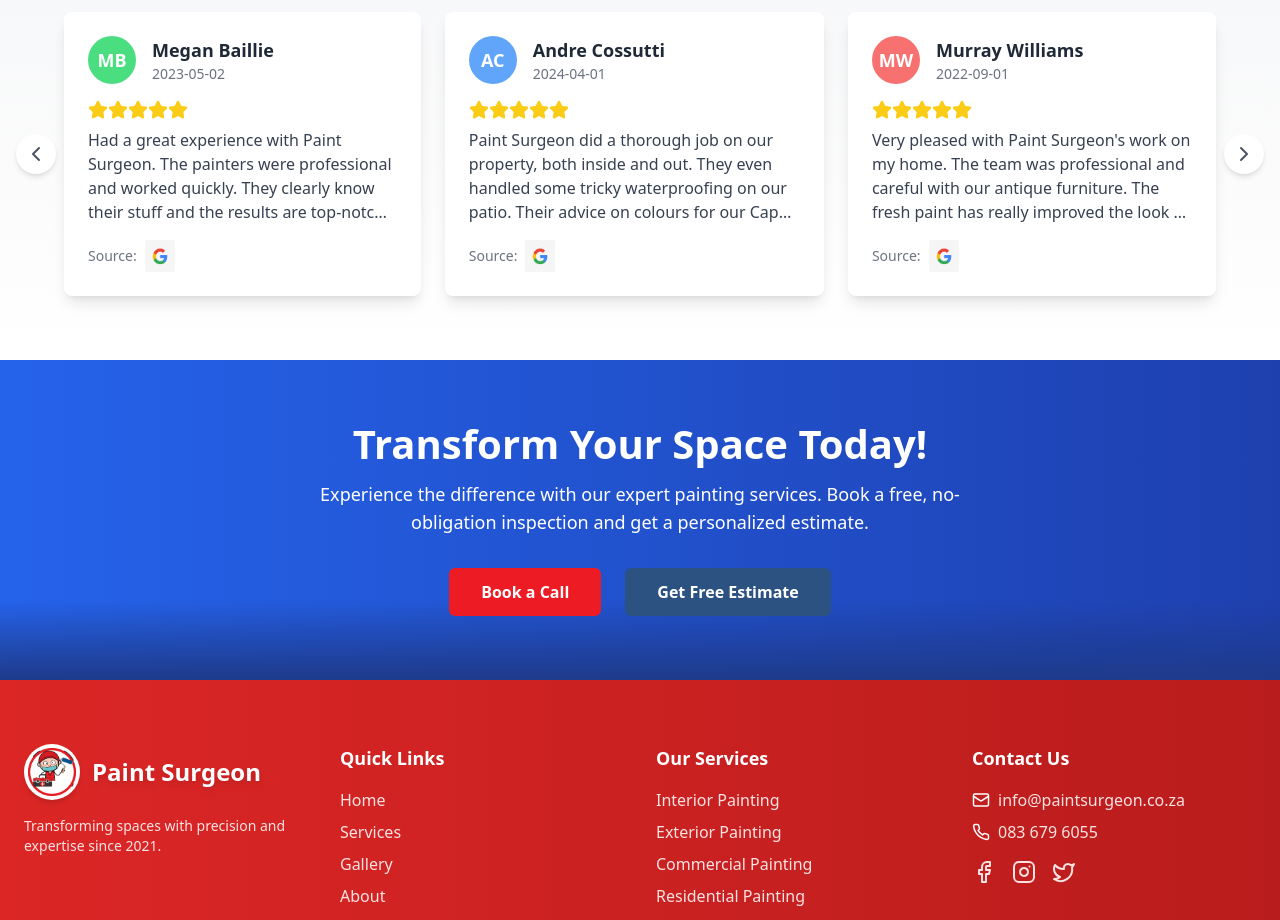
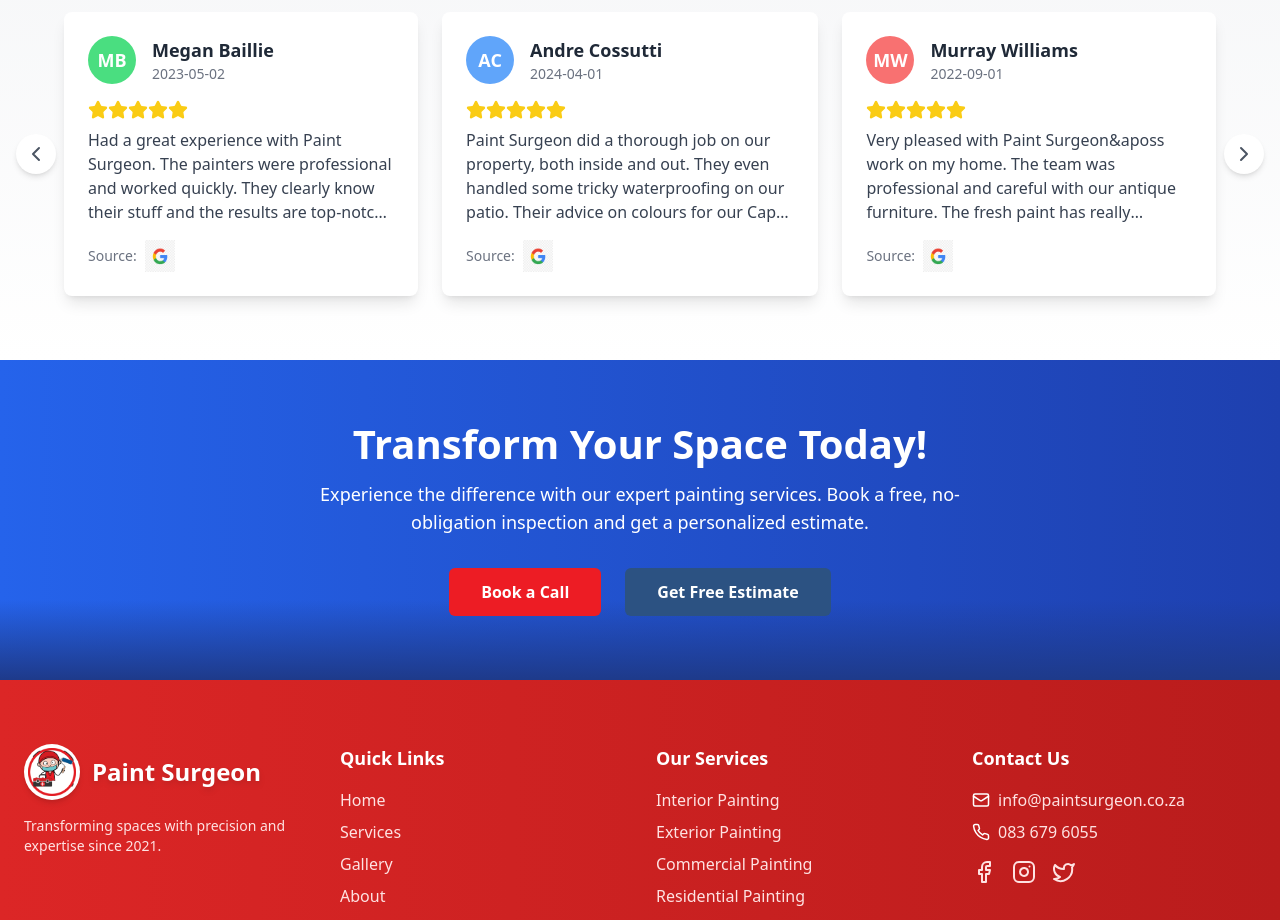
Before and after one commit to Jalt8/paint-surgeon, a Next.js app: page / in a window 1280 px wide. Shown: the part 3100-4020 px from the top of the page. Built offline with nearby package versions, Linux system fonts and the light colour scheme.

Commit message:
fix for hosting v2

```diff
--- a/src/components/home/Testimonials.tsx
+++ b/src/components/home/Testimonials.tsx
@@ -31,21 +31,21 @@
     name: "Murray Williams",
     date: "2022-09-01",
     rating: 5,
-    content: "Very pleased with Paint Surgeon's work on my home. The team was professional and careful with our antique furniture. The fresh paint has really improved the look of our Victorian-style house. Appreciate their attention to detail.",
+    content: "Very pleased with Paint Surgeon&aposs work on my home. The team was professional and careful with our antique furniture. The fresh paint has really improved the look of our Victorian-style house. Appreciate their attention to detail.",
     source: "Google"
   },
   {
     name: "Jacques van der Merwe",
     date: "2024-02-27",
     rating: 5,
-    content: "Paint Surgeon did an excellent job refreshing the exterior of our house. The owner was attentive to our needs, especially in matching the paint to our farm's aesthetic. They used quality materials and the finish looks great.",
+    content: "Paint Surgeon did an excellent job refreshing the exterior of our house. The owner was attentive to our needs, especially in matching the paint to our farm&aposs aesthetic. They used quality materials and the finish looks great.",
     source: "Google"
   },
   {
     name: "Byron Williams",
     date: "2023-05-17",
     rating: 5,
-    content: "As a guesthouse owner, I needed a reliable painting service. Paint Surgeon delivered great results. They were on time, efficient, and left the property looking fresh. It's made a real difference to our guesthouse's appearance, and our guests have noticed!",
+    content: "As a guesthouse owner, I needed a reliable painting service. Paint Surgeon delivered great results. They were on time, efficient, and left the property looking fresh. It&aposs made a real difference to our guesthouse&aposs appearance, and our guests have noticed!",
     source: "Google"
   }
 ];
```
